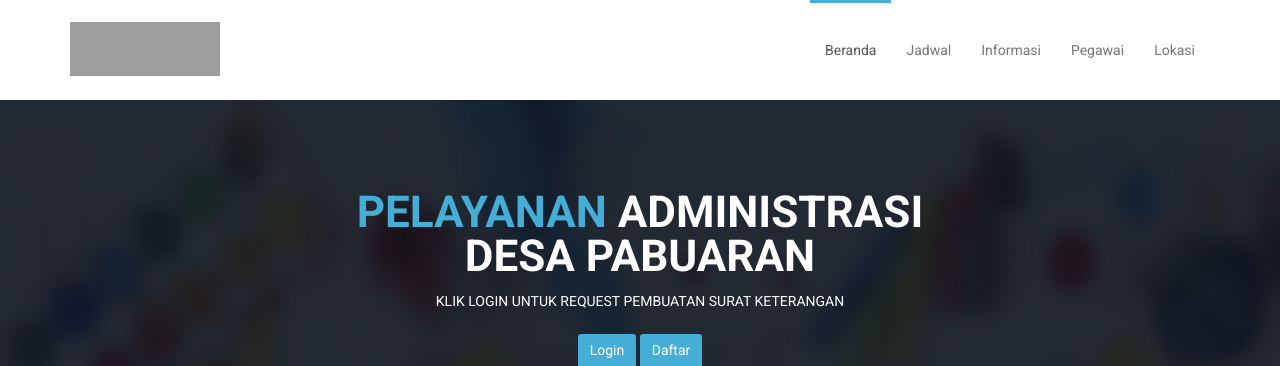
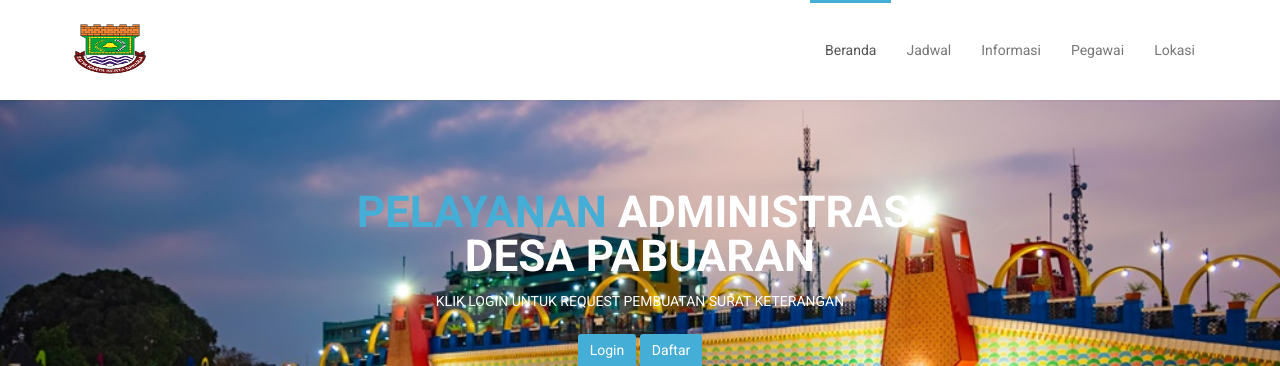
Before and after one commit to tomss19/pelayanadmindesa, a PHP site: page /surat-keterangan-desa/ in a window 1280 px wide. Shown: the top 366 px of the page. Run offline with PHP 8.4, Linux system fonts and the light colour scheme; some libraries are stand-ins or nearby versions; grey boxes are pictures that could not be loaded.

Commit message:
update pertama

```diff
--- a/demo1/css/main.css
+++ b/demo1/css/main.css
@@ -346,7 +346,7 @@ ul.nostyle i {
 }
 
 #cta2 {
-    background: #242a33 url(../images/cta2/cta2-bg.jpg) no-repeat 50% 50%;
+    background: #242a33 url(../img/desakiw.jpg) no-repeat 50% 50%;
     background-size: cover;
     color: #fff;
     padding-top: 70px;
--- a/demo1/ubah_pemohon.php
+++ b/demo1/ubah_pemohon.php
@@ -92,7 +92,7 @@
 												</div>
 												<div class="form-group">
 													<label>Status Pernikahan</label>
-													<select name="status_warga" class="form-control">
+													<select name="status_pernikahan" class="form-control">
 														<option disabled="" selected="">Pilih Status Pernikahan</option>
 														<option value='Kawin'>Kawin</option>
 														<option value='Belum Kawin'>Belum Kawin</option>
@@ -133,8 +133,8 @@ if(isset($_POST['ubah'])){
 	agama='$agama',
 	alamat='$alamat',
 	telepon='$telepon',
-	status_warga='$status_warga'
-	status_pernikahan= 'status_pernikahan'
+	status_warga='$status_warga',
+	status_pernikahan= '$status_pernikahan'
 	WHERE nik=$_SESSION[nik]";
 	$query = mysqli_query($konek,$sql);
 
--- a/index.php
+++ b/index.php
@@ -45,7 +45,7 @@
                         <span class="icon-bar"></span>
                         <span class="icon-bar"></span>
                     </button>
-                    <a class="navbar-brand" href="index.php"><img src="main/img/logo4.png" width="150" height="54" alt="logo"></a>
+                    <a class="navbar-brand" href="index.php"><img src="main/img/logo.jpeg" width="80" height="54" alt="logo"></a>
                 </div>
 
                 <div class="collapse navbar-collapse navbar-right">
@@ -210,7 +210,7 @@
 
     <section id="contact">
         <div>
-            <iframe src="https://www.google.com/maps/embed?pb=!1m18!1m12!1m3!1d3961.6177756555217!2d110.84666041431609!3d-6.816256968564331!2m3!1f0!2f0!3f0!3m2!1i1024!2i768!4f13.1!3m3!1m2!1s0x2e70c4e731de9701%3A0xc9561da6c650e3c4!2sKantor%20Kelurahan%20Wergu%20Wetan!5e0!3m2!1sen!2sid!4v1639534764090!5m2!1sen!2sid"  width="100%" height="650px" frameborder="0" style="border:0;" allowfullscreen="" aria-hidden="false" tabindex="0" alt="lokasi kelurahan"></iframe>
+            <iframe src="https://www.google.com/maps/embed?pb=!1m14!1m8!1m3!1d15866.56155287599!2d106.6166514!3d-6.1788675!3m2!1i1024!2i768!4f13.1!3m3!1m2!1s0x2e69ff261a6d794d%3A0x4d7fa273c25aebb5!2sKantor%20Kelurahan%20Pabuaran!5e0!3m2!1sen!2sid!4v1700494126522!5m2!1sen!2sid" width="100%" height="650px" frameborder="0" style="border:0;" allowfullscreen="" aria-hidden="false" tabindex="0" alt="lokasi kelurahan"></iframe>
         </div>
     </section>
     <!--/#bottom-->
--- a/main/css/main.css
+++ b/main/css/main.css
@@ -346,7 +346,7 @@ ul.nostyle i {
 }
 
 #cta2 {
-    background: #242a33 url(../images/cta2/cta2-bg.jpg) no-repeat 50% 50%;
+    background: #242a33 url(../img/desakiw.jpg) no-repeat 50% 50%;
     background-size: cover;
     color: #fff;
     padding-top: 70px;
```
Also changed, not shown: demo1/img/desakiw.jpg (added), main/img/desa kiw.jpg (added), main/img/logo.jpeg (added).
